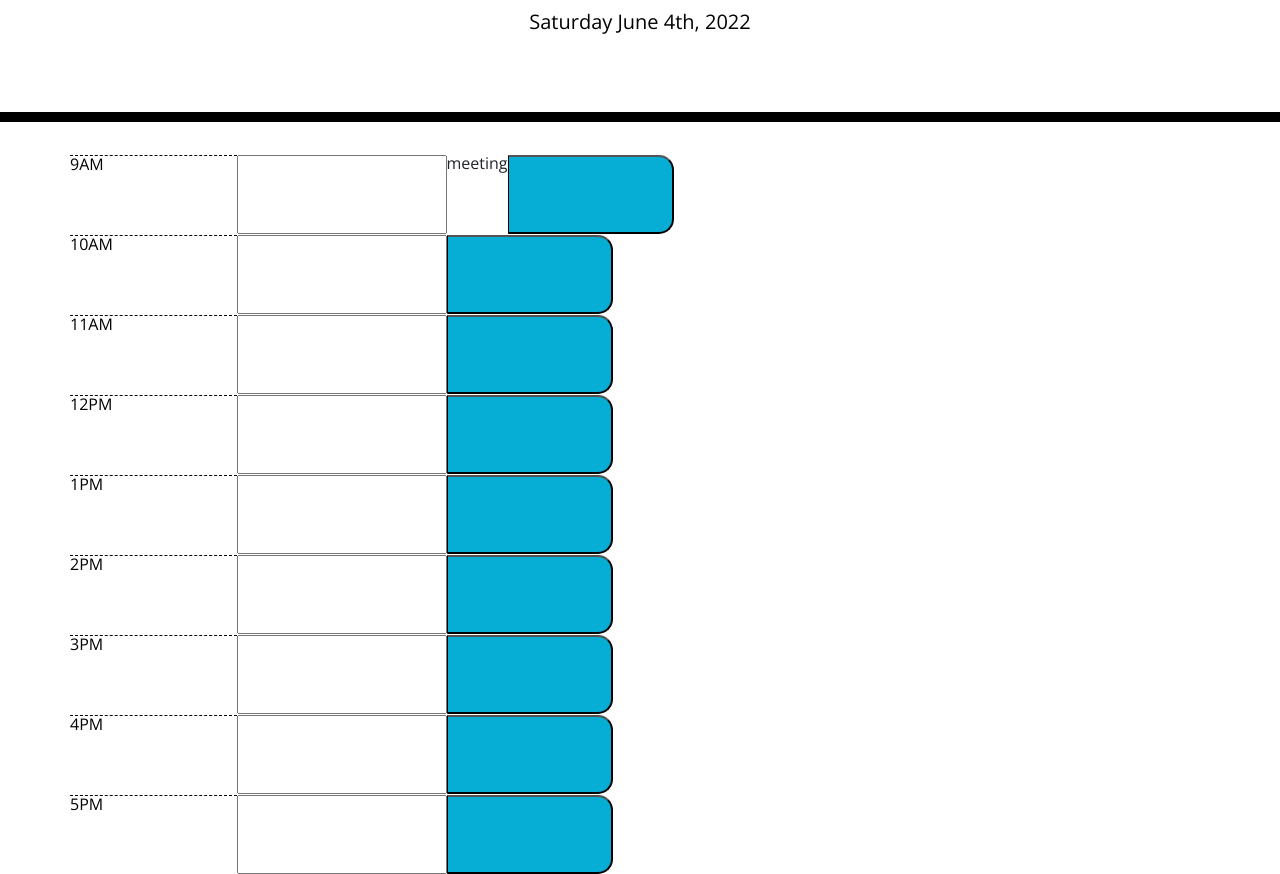
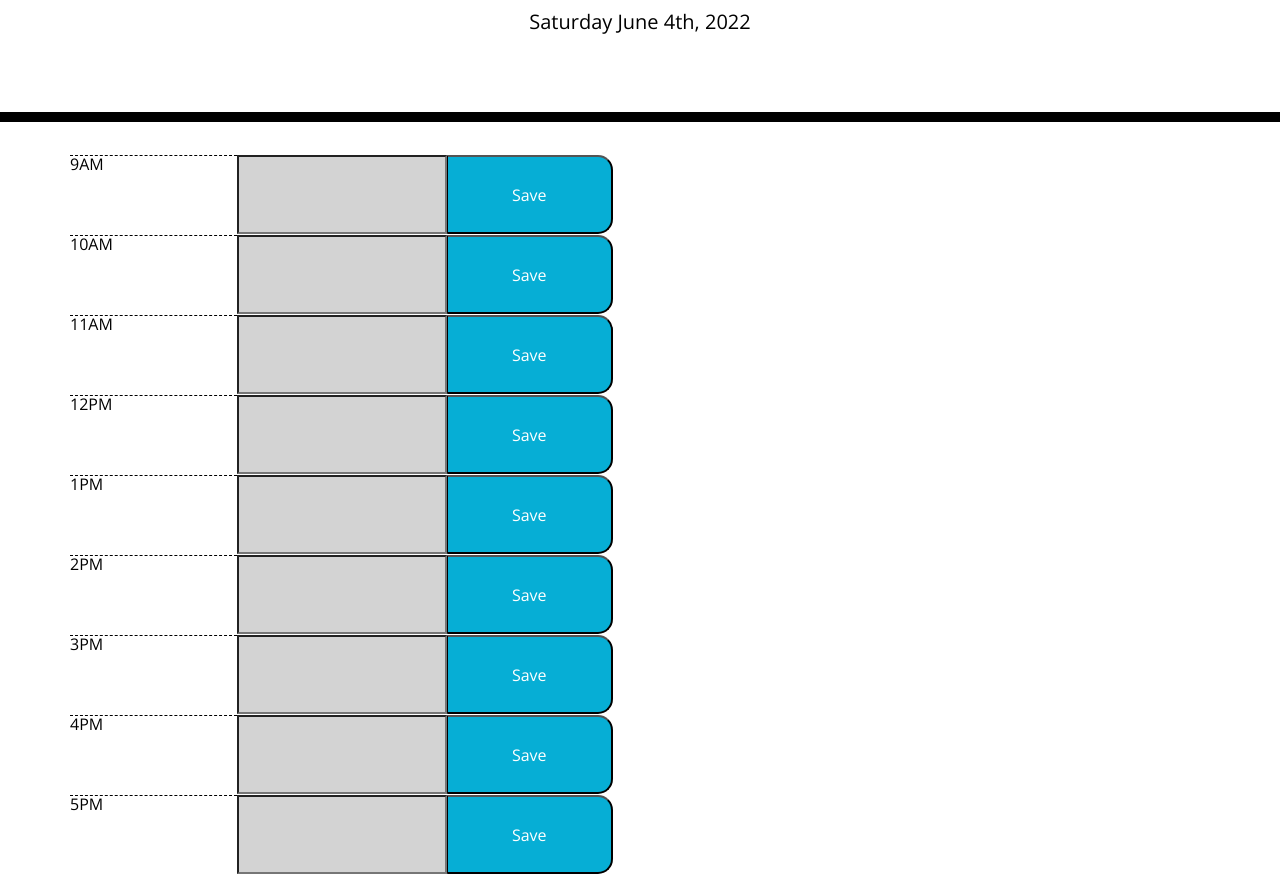
Before and after one commit to Stricker2/workday-scheduler, a plain HTML site: page index.html in a window 1280 px wide. Shown: the part 182-1056 px from the top of the page. Drawn offline with nearby package versions, Linux system fonts and the light colour scheme.

Commit message:
color code time blocks based on live time

```diff
--- a/assets/css/style.css
+++ b/assets/css/style.css
@@ -50,11 +50,12 @@ textarea {
   border-top: 1px dashed #000000;
   width: 15%;
   columns: 2;
+  display: inline-flex;
 }
 
 .past {
   background-color: #d3d3d3;
-  color: white;
+  color: black;
 }
 
 .present {
--- a/assets/js/script.js
+++ b/assets/js/script.js
@@ -1,13 +1,12 @@
 const saveButtonEl = document.getElementById('saveBtn')
-var inputBoxEl = document.getElementById('textarea')
+var inputBoxEl = document.getElementsByClassName('textarea')
 var inputBoxHourEl = document.getElementById('hour')
+var hourNumber = document.querySelectorAll('.timeblock')
 var currentDate = document.getElementById('currentDay')
 var todayDate = moment().format("dddd MMMM Do, YYYY")
-console.log(todayDate);
-var timeHour = moment().format("h")
-console.log(timeHour);
+var timeHour = parseInt(moment().hour())
 var timeHourAndMinute = moment().format("h:mm")
-console.log(timeHourAndMinute);
+
 
 // To-do:
 // Grab the current date through the moment.js
@@ -18,13 +17,34 @@ var getDate = function() {
 getDate();
 
 // grab the live time and color-code the timeblocks based on live time
-// var timeblockStatus = function() {
-//     if(inputBoxHourEl) {
-//         JSON.parse(timeHour) < inputBoxHourEl
-//     }
-// };
+var timeblockStatus = function() {
+    for(var i=0; i < hourNumber.length; i++) {
+        // var inputBoxEl = document.getElementsByClassName('textarea')
+        // console.log('inputBoxEl', inputBoxEl)
+        var blockHour = parseInt(hourNumber[i].children[0].getAttribute('id').split('-')[0]);
+        console.log('blockHour', blockHour);
+        console.log('numeric hour',timeHour)
+        var timeBox = hourNumber[i].children[1];
+        console.log('time box', timeBox)
+        // console.log('input box', inputBoxEl[i])
+        if(blockHour < timeHour) {
+            timeBox.classList.add('past')
+            timeBox.classList.remove('present')
+            timeBox.classList.remove('future')
+        }
+        else if (blockHour === timeHour) {
+            timeBox.classList.remove('past')
+            timeBox.classList.add('present')
+            timeBox.classList.remove('future')
+        }
+        else {
+            timeBox.classList.remove('past')
+            timeBox.classList.remove('present')
+            timeBox.classList.add('future')
+        }
+    }
+};
 
-
-// Make the HTML timeblocks 'inputs'
+timeblockStatus();
 // Make the save button functional to save entries to the localstorage
 // ensure saved events persist after saving
--- a/index.html
+++ b/index.html
@@ -30,58 +30,85 @@
     </header>
     <div class="container">
       <!-- Timeblocks go here -->
-      <div class="row">
-        <div id="hour" class="hour">9AM</div>
-        <input id="textarea" class="textarea">meeting</input>
-        <button id="saveBtn" class="saveBtn" type="button"></button>
+      <div class="row timeblock">
+        <div id="9-AM" class="hour">
+          <p id="hour-number" class="hour-number">9</p>
+          <p>AM</p>
+        </div>
+        <input id="textarea-0" class="textarea"></input>
+        <button id="saveBtn" class="saveBtn" type="button">Save</button>
       </div>
 
-      <div class="row">
-        <div id="hour" class="hour">10AM</div>
-        <input id="textarea" class="textarea"></input>
-        <button id="saveBtn" class="saveBtn" type="button"></button>
+      <div class="row timeblock">
+        <div id="10-AM" class="hour">
+          <p id="hour-number" class="hour-number">10</p>
+          <p>AM</p>
+        </div>
+        <input id="textarea-1" class="textarea"></input>
+        <button id="saveBtn" class="saveBtn" type="button">Save</button>
       </div>
 
-      <div class="row">
-        <div id="hour" class="hour">11AM</div>
-        <input id="textarea" class="textarea"></input>
-        <button id="saveBtn" class="saveBtn" type="button"></button>
+      <div class="row timeblock">
+        <div id="11-AM" class="hour">
+          <p id="hour-number" class="hour-number">11</p>
+          <p>AM</p>
+        </div>
+        <input id="textarea-2" class="textarea"></input>
+        <button id="saveBtn" class="saveBtn" type="button">Save</button>
       </div>
 
-      <div class="row">
-        <div id="hour" class="hour">12PM</div>
-        <input id="textarea" class="textarea"></input>
-        <button id="saveBtn" class="saveBtn" type="button"></button>
+      <div class="row timeblock">
+        <div id="12-PM" class="hour">
+          <p id="hour-number" class="hour-number">12</p>
+          <p>PM</p>
+        </div>
+        <input id="textarea-3" class="textarea"></input>
+        <button id="saveBtn" class="saveBtn" type="button">Save</button>
       </div>
 
-      <div class="row">
-        <div id="hour" class="hour">1PM</div>
-        <input id="textarea" class="textarea"></input>
-        <button id="saveBtn" class="saveBtn" type="button"></button>
+      <div class="row timeblock">
+        <div id="13-PM" class="hour">
+          <p id="hour-number" class="hour-number">1</p>
+          <p>PM</p>
+        </div>
+        <input id="textarea-4" class="textarea"></input>
+        <button id="saveBtn" class="saveBtn" type="button">Save</button>
       </div>
 
-      <div class="row">
-        <div id="hour" class="hour">2PM</div>
-        <input id="textarea" class="textarea"></input>
-        <button id="saveBtn" class="saveBtn" type="button"></button>
+      <div class="row timeblock">
+        <div id="14-PM" class="hour">
+          <p id="hour-number" class="hour-number">2</p>
+          <p>PM</p>
+        </div>
+        <input id="textarea-5" class="textarea"></input>
+        <button id="saveBtn" class="saveBtn" type="button">Save</button>
       </div>
 
-      <div class="row">
-        <div id="hour" class="hour">3PM</div>
-        <input id="textarea" class="textarea"></input>
-        <button id="saveBtn" class="saveBtn" type="button"></button>
+      <div class="row timeblock">
+        <div id="15-PM" class="hour">
+          <p id="hour-number" class="hour-number">3</p>
+          <p>PM</p>
+        </div>
+        <input id="textarea-6" class="textarea"></input>
+        <button id="saveBtn" class="saveBtn" type="button">Save</button>
       </div>
 
-      <div class="row">
-        <div id="hour" class="hour">4PM</div>
-        <input id="textarea" class="textarea"></input>
-        <button id="saveBtn" class="saveBtn" type="button"></button>
+      <div class="row timeblock">
+        <div id="16-PM" class="hour">
+          <p id="hour-number" class="hour-number">4</p>
+          <p>PM</p>
+        </div>
+        <input id="textarea-7" class="textarea"></input>
+        <button id="saveBtn" class="saveBtn" type="button">Save</button>
       </div>
 
-      <div class="row">
-        <div id="hour" class="hour">5PM</div>
-        <input id="textarea" class="textarea"></input>
-        <button id="saveBtn" class="saveBtn" type="button"></button>
+      <div class="row timeblock">
+        <div id="17-PM" class="hour">
+          <p id="hour-number" class="hour-number">5</p>
+          <p>PM</p>
+        </div>
+        <input id="textarea-8" class="textarea"></input>
+        <button id="saveBtn" class="saveBtn" type="button">Save</button>
       </div>
     </div>
 
```
